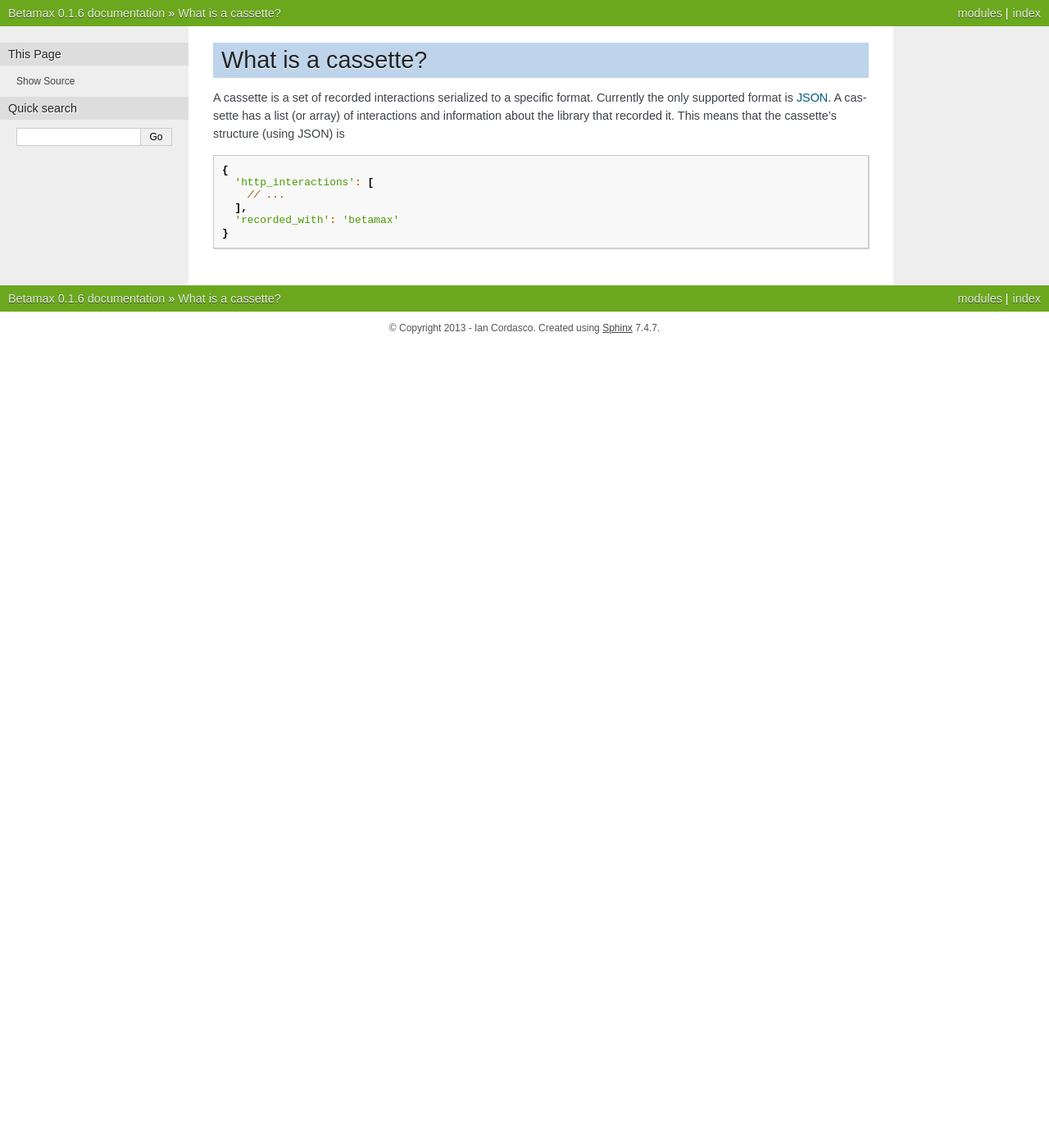
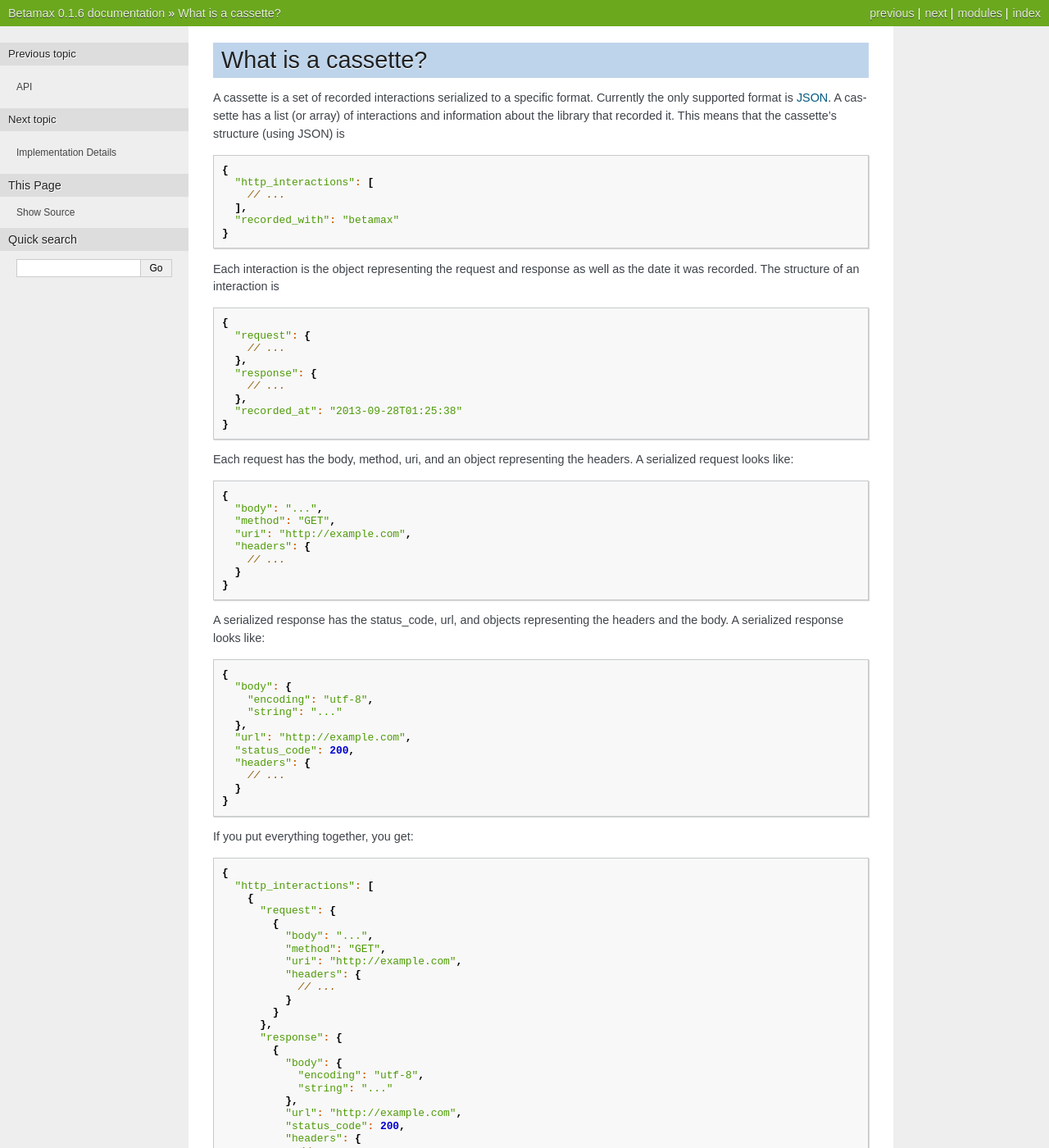
Before and after one commit to betamaxpy/betamax, a Sphinx documentation site: the page built from docs/cassettes.rst, in a window 1280 px wide and 1400 px high. Shown: the whole window at 82% size. Built offline with Sphinx 7.4.7, drawn with Linux system fonts in a browser that asks for light colours; some of the changed text lies outside the part shown.

Commit message:
Finish building a cassette from its blocks

```diff
--- a/docs/cassettes.rst
+++ b/docs/cassettes.rst
@@ -9,11 +9,101 @@ that the cassette's structure (using JSON) is
 .. code:: javascript
 
     {
-      'http_interactions': [
+      "http_interactions": [
         // ...
       ],
-      'recorded_with': 'betamax'
+      "recorded_with": "betamax"
     }
 
+Each interaction is the object representing the request and response as well
+as the date it was recorded. The structure of an interaction is
+
+.. code:: javascript
+
+    {
+      "request": {
+        // ...
+      },
+      "response": {
+        // ...
+      },
+      "recorded_at": "2013-09-28T01:25:38"
+    }
+
+Each request has the body, method, uri, and an object representing the
+headers. A serialized request looks like:
+
+.. code:: javascript
+
+    {
+      "body": "...",
+      "method": "GET",
+      "uri": "http://example.com",
+      "headers": {
+        // ...
+      }
+    }
+
+A serialized response has the status_code, url, and objects
+representing the headers and the body. A serialized response looks like:
+
+.. code:: javascript
+
+    {
+      "body": {
+        "encoding": "utf-8",
+        "string": "..."
+      },
+      "url": "http://example.com",
+      "status_code": 200,
+      "headers": {
+        // ...
+      }
+    }
+
+If you put everything together, you get:
+
+.. code:: javascript
+
+    {
+      "http_interactions": [
+        {
+          "request": {
+            {
+              "body": "...",
+              "method": "GET",
+              "uri": "http://example.com",
+              "headers": {
+                // ...
+              }
+            }
+          },
+          "response": {
+            {
+              "body": {
+                "encoding": "utf-8",
+                "string": "..."
+              },
+              "url": "http://example.com",
+              "status_code": 200,
+              "headers": {
+                // ...
+              }
+            }
+          },
+          "recorded_at": "2013-09-28T01:25:38"
+        }
+      ],
+      "recorded_with": "betamax"
+    }
+
+If you were to pretty-print a cassette, this is vaguely what you would see.
+Keep in mind that Python since does not keep dictionaries ordered, the items
+may not be in the same order as this example.
+
+.. note::
+
+    **Pro-tip** You can pretty print a cassette like so:
+    ``python -m json.tool cassette.json``.
 
 .. _JSON: http://json.org
--- a/docs/index.rst
+++ b/docs/index.rst
@@ -7,6 +7,7 @@ Contents of Betamax's Documentation
    :maxdepth: 2
 
    api
+   cassettes
    implementation_details
    matchers
    usage_patterns
```
